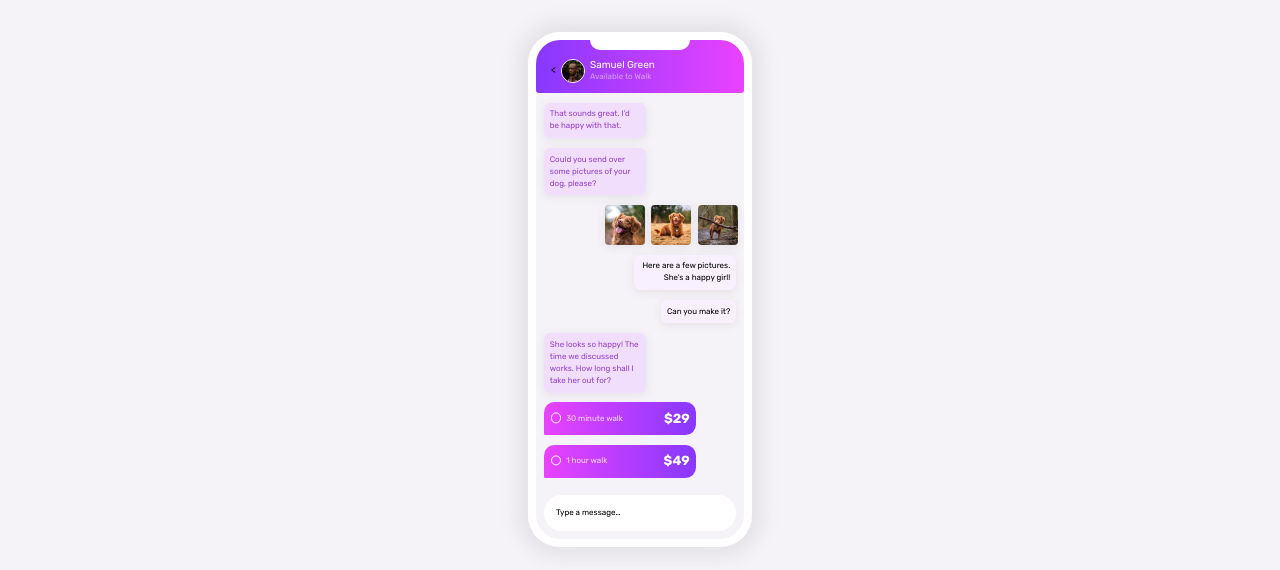
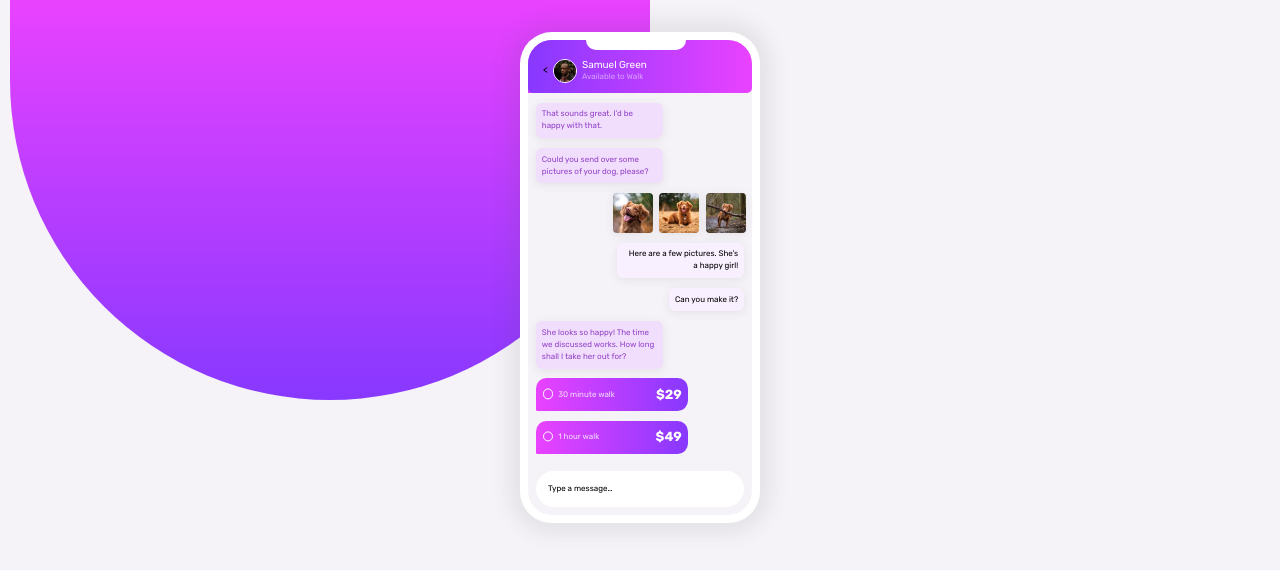
Before and after one commit to AntCasson/chat-app-css, a plain HTML site: page index.html in a window 1280 px wide. Shown: the top 570 px of the page. Drawn offline with Linux system fonts and the light colour scheme.

Commit message:
background element pink-to-purple gradient added

```diff
--- a/style.css
+++ b/style.css
@@ -158,10 +158,22 @@ select {
 .phone__wrapper {
   margin-block: 2em;
   padding: 0.5em;
-  width: 14rem;
+  width: 15rem;
   border-radius: 2rem;
   box-shadow: 0px 0px 0px 8px white inset,
     0px 0px 20px 10px hsl(0, 0%, 31%, 0.1);
+  z-index: 2;
+}
+
+.wrapper::before {
+  content: "";
+  position: absolute;
+  inset: 0 -50px 50% 10px;
+  height: 50%;
+  width: 50%;
+  border-radius: 0 0 50vh 50vh;
+  background-image: linear-gradient(to top, var(--purple), var(--pink));
+  z-index: 0;
 }
 
 .phone__nav {
@@ -169,7 +181,7 @@ select {
   display: flex;
   padding: 1.8em 1.5em 1em;
   font-size: 0.625rem;
-  border-radius: 1.5rem 1.5rem 0.3em 0.3em;
+  border-radius: 1.5rem 1.5rem 0.5em 0.5em;
   align-items: center;
 }
 
@@ -214,8 +226,8 @@ select {
 .chat-right {
   margin: 0 1em;
   padding: 0.725em;
-  width: auto;
-  max-width: 20ch;
+  /* width: auto; */
+  max-width: 25ch;
   border-radius: 0.4rem;
   box-shadow: 0px 2px 10px hsla(0, 0%, 31%, 0.1);
 }
```
